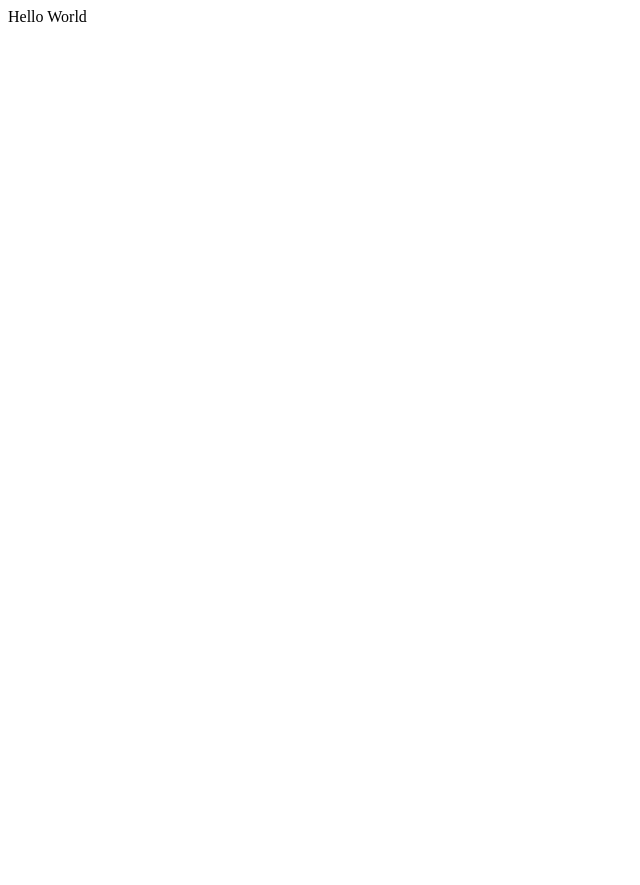
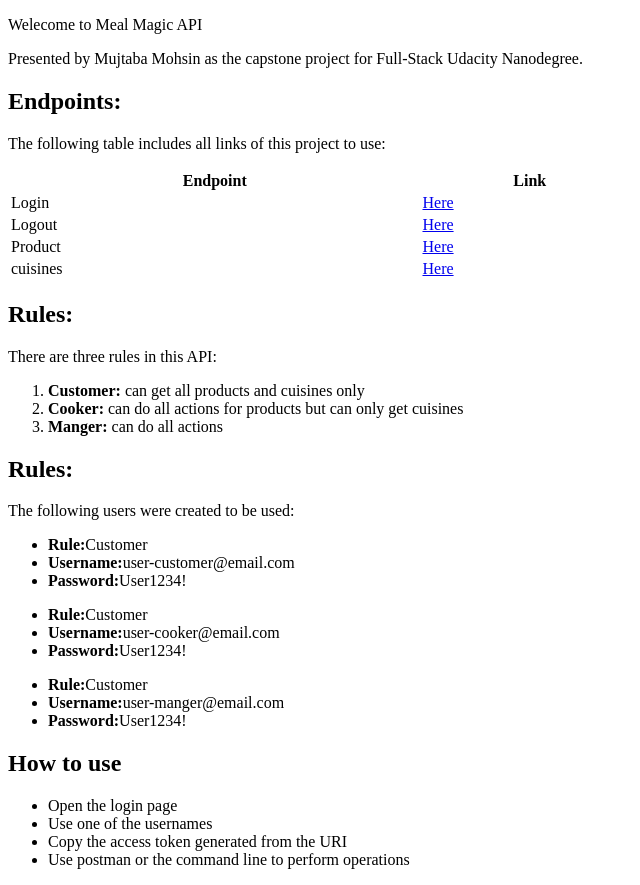
Before and after one commit to MujtabaMohsin/Meal-Magic, a Flask app: page / in a window 1280 px wide. Before the commit the part shown is almost empty. Shown: the whole page, without its empty margins (0-640 px from the left). Before the commit the page ends 22 px from the top, so only its background shows below. Run offline with Flask 2, Linux system fonts and the light colour scheme; some libraries are stand-ins or nearby versions.

Commit message:
Update index.html

```diff
--- a/templates/index.html
+++ b/templates/index.html
@@ -2,9 +2,91 @@
 <html lang="en">
 <head>
     <meta charset="UTF-8">
-    <title>Title</title>
+    <title>Meal-Magic</title>
 </head>
 <body>
-Hello World
+<p>Welecome to Meal Magic API</p>
+<p>Presented by Mujtaba Mohsin as the capstone project for Full-Stack Udacity Nanodegree.</p>
+
+
+<h2>Endpoints:</h2>
+<p>The following table includes all links of this project to use:</p>
+
+<table style="width:50%">
+  <tr>
+    <th>Endpoint</th>
+    <th>Link</th>
+
+  </tr>
+  <tr>
+    <td>Login</td>
+    <td><a href="https://meal-magic.herokuapp.com/login">Here</a></td>
+
+  </tr>
+  <tr>
+    <td>Logout</td>
+    <td><a href="https://meal-magic.herokuapp.com/logout">Here</a></td>
+
+  </tr>
+    <tr>
+    <td>Product</td>
+    <td><a href="https://meal-magic.herokuapp.com/products">Here</a></td>
+
+  </tr>
+
+      <tr>
+    <td>cuisines</td>
+    <td><a href="https://meal-magic.herokuapp.com/cuisines">Here</a></td>
+
+  </tr>
+
+</table>
+
+
+    <h2>Rules:</h2>
+    <p>There are three rules in this API:</p>
+    <ol>
+        <li><b>Customer:</b> can get all products and cuisines only</li>
+        <li><b>Cooker:</b> can do all actions for products but can only get cuisines</li>
+        <li><b>Manger:</b> can do all actions</li>
+    </ol>
+
+
+    <h2>Rules:</h2>
+    <p>The following users were created to be used:</p>
+    <ul>
+        <li><b>Rule:</b>Customer</li>
+        <li><b>Username:</b>user-customer@email.com</li>
+        <li><b>Password:</b>User1234!</li>
+
+   </ul>
+
+    <ul>
+        <li><b>Rule:</b>Customer</li>
+        <li><b>Username:</b>user-cooker@email.com</li>
+        <li><b>Password:</b>User1234!</li>
+
+   </ul>
+
+
+    <ul>
+        <li><b>Rule:</b>Customer</li>
+        <li><b>Username:</b>user-manger@email.com</li>
+        <li><b>Password:</b>User1234!</li>
+
+  </ul>
+
+
+    <h2>How to use</h2>
+    <ul>
+        <li>Open the login page</li>
+        <li>Use one of the usernames</li>
+        <li>Copy the access token generated from the URI</li>
+        <li>Use postman or the command line to perform operations</li>
+
+   </ul>
+
+
+
 </body>
 </html>
```
